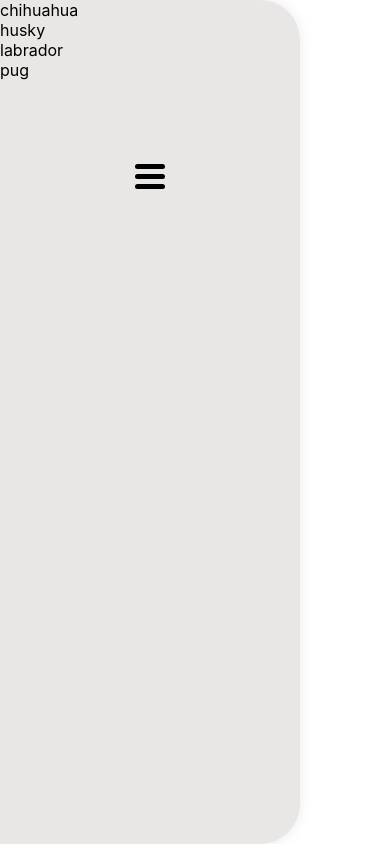
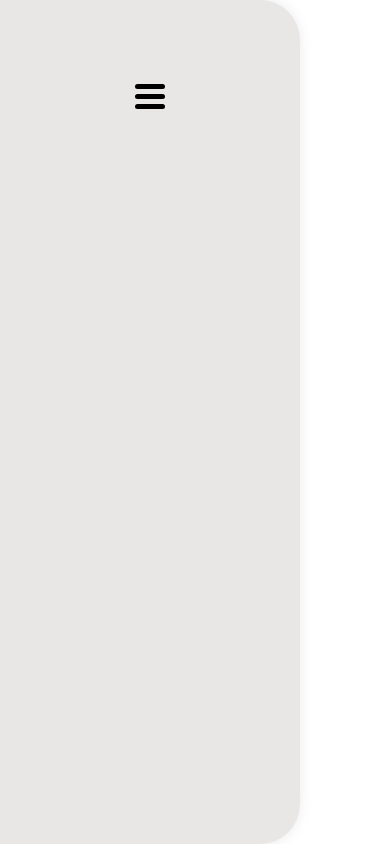
Before and after one commit to Thiagoccarb/Q9-Tecnologia---chalenge, a React (Create React App) app: page /breeds in a window 390 px wide. Built offline with nearby package versions, Linux system fonts and the light colour scheme.

Commit message:
Implements hamburger-menu css and ul css

```diff
--- a/src/sass/_menu.scss
+++ b/src/sass/_menu.scss
@@ -1,3 +1,5 @@
+@import 'variables.scss';
+
 .menu {
   position: fixed;
   top: 0;
@@ -18,6 +20,7 @@
     margin-left: -15px;
     background: transparent;
     border: none;
+
     &:hover {
       cursor: pointer;
     }
@@ -30,15 +33,41 @@
       background: black;
       border-radius: 5px;
       left: 0;
+
       &:nth-child(1) {
         top: 0;
       }
+
       &:nth-child(2) {
         top: 10px;
       }
+
       &:nth-child(3) {
         top: 20px;
       }
     }
   }
+
+  >ul {
+    position: absolute;
+    top: 20%;
+    text-transform: uppercase;
+    left: 50%;
+    margin-left: -36px;
+    list-style: outside;
+    transform: translate(-400px);
+    @extend %transition;
+
+    &.on {
+      transform: translate(0);
+    }
+
+    >li {
+      margin: 20px 0;
+
+      &:hover {
+        cursor: pointer;
+      }
+    }
+  }
 }
--- /dev/null
+++ b/src/styles/style.css
@@ -0,0 +1,35 @@
+* {
+  box-sizing: border-box;
+  margin: 0;
+  padding: 0;
+}
+
+#root {
+  height: 100vh;
+}
+
+h1,
+h2,
+h3,
+h4,
+h5,
+h6,
+li,
+span {
+  font-weight: normal !important;
+  color: #3D3D3D;
+  font-family: sans-serif;
+  margin: 0;
+  padding: 0;
+  letter-spacing: 3px;
+}
+
+h1 {
+  font-size: 5vmin;
+}
+
+span {
+  font-size: 3vmin;
+}
+
+/*# sourceMappingURL=style.css.map */
--- a/src/styles/styles.css
+++ b/src/styles/styles.css
@@ -1,36 +1,3 @@
-* {
-  box-sizing: border-box;
-  margin: 0;
-  padding: 0;
-}
-
-#root {
-  height: 100vh;
-}
-
-h1,
-h2,
-h3,
-h4,
-h5,
-h6,
-span {
-  font-weight: normal !important;
-  color: #3D3D3D;
-  font-family: sans-serif;
-  margin: 0;
-  padding: 0;
-  letter-spacing: 3px;
-}
-
-h1 {
-  font-size: 5vmin;
-}
-
-span {
-  font-size: 3vmin;
-}
-
 #login-btn-container {
   display: flex;
   align-items: center;
@@ -83,6 +50,14 @@ span {
   text-align: center;
 }
 
+.menu > ul {
+  -o-transition: all 0.4s cubic-bezier(0.175, 0.885, 0.32, 1.275);
+  -ms-transition: all 0.4s cubic-bezier(0.175, 0.885, 0.32, 1.275);
+  -moz-transition: all 0.4s cubic-bezier(0.175, 0.885, 0.32, 1.275);
+  -webkit-transition: all 0.4s cubic-bezier(0.175, 0.885, 0.32, 1.275);
+  transition: all 0.4s cubic-bezier(0.175, 0.885, 0.32, 1.275);
+}
+
 .menu {
   position: fixed;
   top: 0;
@@ -125,5 +100,57 @@ span {
 .menu .hamburger-menu span:nth-child(3) {
   top: 20px;
 }
+.menu > ul {
+  position: absolute;
+  top: 20%;
+  text-transform: uppercase;
+  left: 50%;
+  margin-left: -36px;
+  list-style: outside;
+  transform: translate(-400px);
+}
+.menu > ul.on {
+  transform: translate(0);
+}
+.menu > ul > li {
+  margin: 20px 0;
+}
+.menu > ul > li:hover {
+  cursor: pointer;
+}
+
+* {
+  box-sizing: border-box;
+  margin: 0;
+  padding: 0;
+}
+
+#root {
+  height: 100vh;
+}
+
+h1,
+h2,
+h3,
+h4,
+h5,
+h6,
+li,
+span {
+  font-weight: normal !important;
+  color: #3D3D3D;
+  font-family: sans-serif;
+  margin: 0;
+  padding: 0;
+  letter-spacing: 3px;
+}
+
+h1 {
+  font-size: 5vmin;
+}
+
+span {
+  font-size: 3vmin;
+}
 
 /*# sourceMappingURL=styles.css.map */
```
Also changed, not shown: 2 other files (tests, documents, lock files or other folders).
